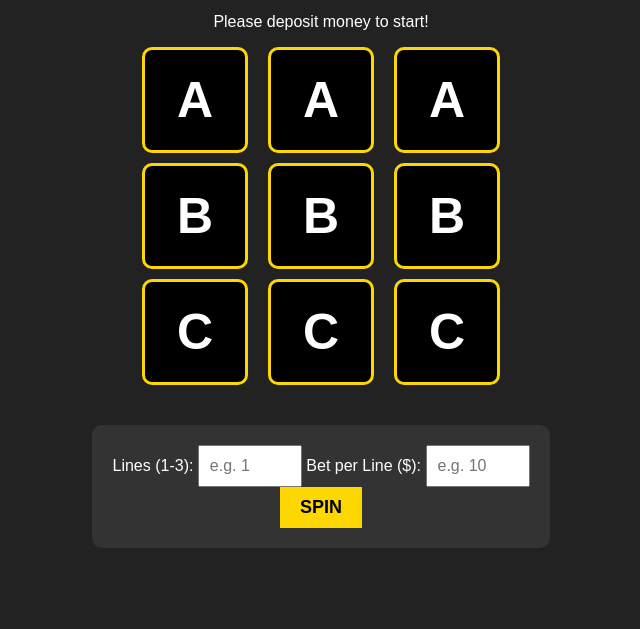
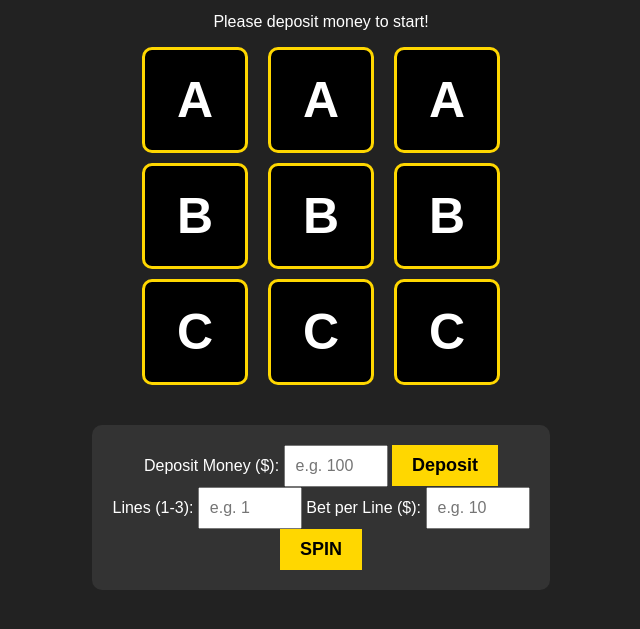
Before and after one commit to deeppakhare/-01-Slot-Machine-by-Javascript-, a website: page index.html in a window 1280 px wide. Shown: the part 101-730 px from the top of the page, without its empty margins (319-959 px from the left). Drawn offline with Linux system fonts and the light colour scheme.

Commit message:
Updating some changes

```diff
--- a/index.html
+++ b/index.html
@@ -40,7 +40,11 @@
 
     <div class="controls">
         <!-- Button for Deposit money -->
-
+        <div class="input-group">
+            <label>Deposit Money ($):</label>
+            <input type="number" id="deposit-input" placeholder="e.g. 100">
+            <button id="deposit-button">Deposit</button>
+        </div>
 
         <!-- Betting Cojntrols -->
         <div class="input-group">
```
